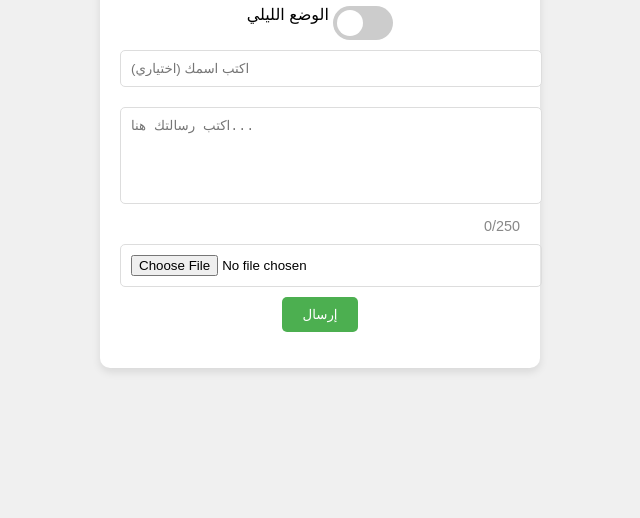
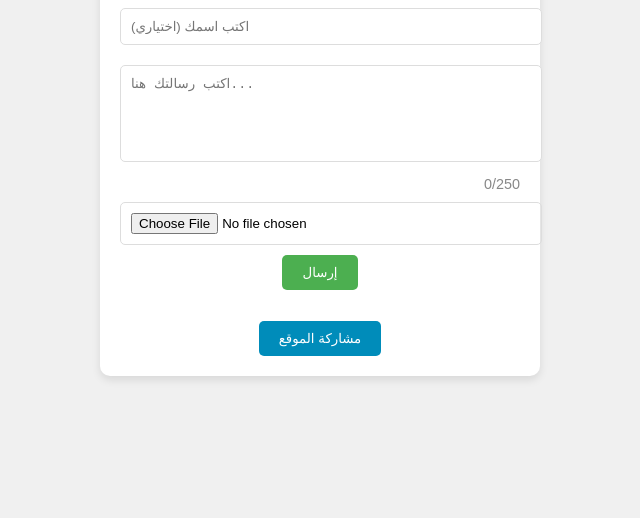
Before and after one commit to AbuSattam1/AbuSattam-, a plain HTML site: page index.html in a window 1280 px wide. Shown: the part 282-800 px from the top of the page, without its empty margins (320-960 px from the left). Drawn offline with Linux system fonts and the light colour scheme.

Commit message:
Update index.html

```diff
--- a/index.html
+++ b/index.html
@@ -2,7 +2,8 @@
 <html lang="ar">
 <head>
     <meta charset="UTF-8">
-    <title>أرسل رسالة صراحة</title>
+    <meta name="viewport" content="width=device-width, initial-scale=1.0">
+    <title>إرسال رسالة مجهولة إلى أبو سطام</title>
     <style>
         body {
             font-family: Arial, sans-serif;
@@ -62,61 +63,24 @@
             font-size: 0.9em;
             color: #888;
         }
-        .switch-container {
-            margin-top: 10px;
+        #shareButton {
+            background-color: #008CBA;
+            padding: 10px 20px;
+            border-radius: 5px;
+            color: white;
+            border: none;
+            cursor: pointer;
+            margin-top: 15px;
         }
-        .switch {
-            position: relative;
-            display: inline-block;
-            width: 60px;
-            height: 34px;
-        }
-        .switch input {
-            opacity: 0;
-            width: 0;
-            height: 0;
-        }
-        .slider {
-            position: absolute;
-            cursor: pointer;
-            top: 0;
-            left: 0;
-            right: 0;
-            bottom: 0;
-            background-color: #ccc;
-            transition: 0.4s;
-            border-radius: 34px;
-        }
-        .slider:before {
-            position: absolute;
-            content: "";
-            height: 26px;
-            width: 26px;
-            left: 4px;
-            bottom: 4px;
-            background-color: white;
-            transition: 0.4s;
-            border-radius: 50%;
-        }
-        input:checked + .slider {
-            background-color: #4CAF50;
-        }
-        input:checked + .slider:before {
-            transform: translateX(26px);
+        #shareButton:hover {
+            background-color: #007B9E;
         }
     </style>
 </head>
 <body>
 
     <div class="container">
-        <h1>أرسل رسالة صراحة إلى أبو سطام</h1>
-        <div class="switch-container">
-            الوضع الليلي
-            <label class="switch">
-                <input type="checkbox" id="darkModeToggle">
-                <span class="slider"></span>
-            </label>
-        </div>
+        <h1>إرسال رسالة مجهولة إلى أبو سطام</h1>
         <form id="messageForm">
             <input type="text" id="username" placeholder="اكتب اسمك (اختياري)" />
             <textarea id="message" rows="5" placeholder="اكتب رسالتك هنا..." required></textarea>
@@ -126,29 +90,17 @@
             <div id="loading" class="loading">جاري الإرسال...</div>
         </form>
         <p id="status"></p>
+        <button id="shareButton" onclick="shareSite()">مشاركة الموقع</button>
     </div>
 
     <script>
-        const botToken = '7587795138:AAGDl-xDBTrBBOLBAxOEL1ylP2N8yxabLFg'; // ضع توكن البوت هنا
-        const chatId = '201453'; // ضع معرف الدردشة هنا
+        const botToken = 'YOUR_BOT_TOKEN'; // ضع توكن البوت هنا
+        const chatId = 'YOUR_CHAT_ID'; // ضع معرف الدردشة هنا
 
         function getFormattedDate() {
             const now = new Date();
             return `${now.toLocaleDateString('ar-EG')} - ${now.toLocaleTimeString('ar-EG')}`;
         }
-
-        const darkModeToggle = document.getElementById('darkModeToggle');
-        const body = document.body;
-
-        darkModeToggle.addEventListener('change', () => {
-            if (darkModeToggle.checked) {
-                body.style.backgroundColor = '#333';
-                body.style.color = '#fff';
-            } else {
-                body.style.backgroundColor = '#f0f0f0';
-                body.style.color = '#000';
-            }
-        });
 
         document.getElementById('message').addEventListener('input', function () {
             const maxLength = 250;
@@ -225,6 +177,18 @@ ${message}
                 console.error('Error:', error);
             });
         });
+
+        function shareSite() {
+            if (navigator.share) {
+                navigator.share({
+                    title: 'إرسال رسالة مجهولة إلى أبو سطام',
+                    text: 'أرسل رسالة مجهولة إلى أبو سطام عبر هذا الموقع!',
+                    url: window.location.href
+                }).catch(error => console.log('Error sharing:', error));
+            } else {
+                alert('مشاركة الموقع غير مدعومة في متصفحك');
+            }
+        }
     </script>
 
 </body>
```
